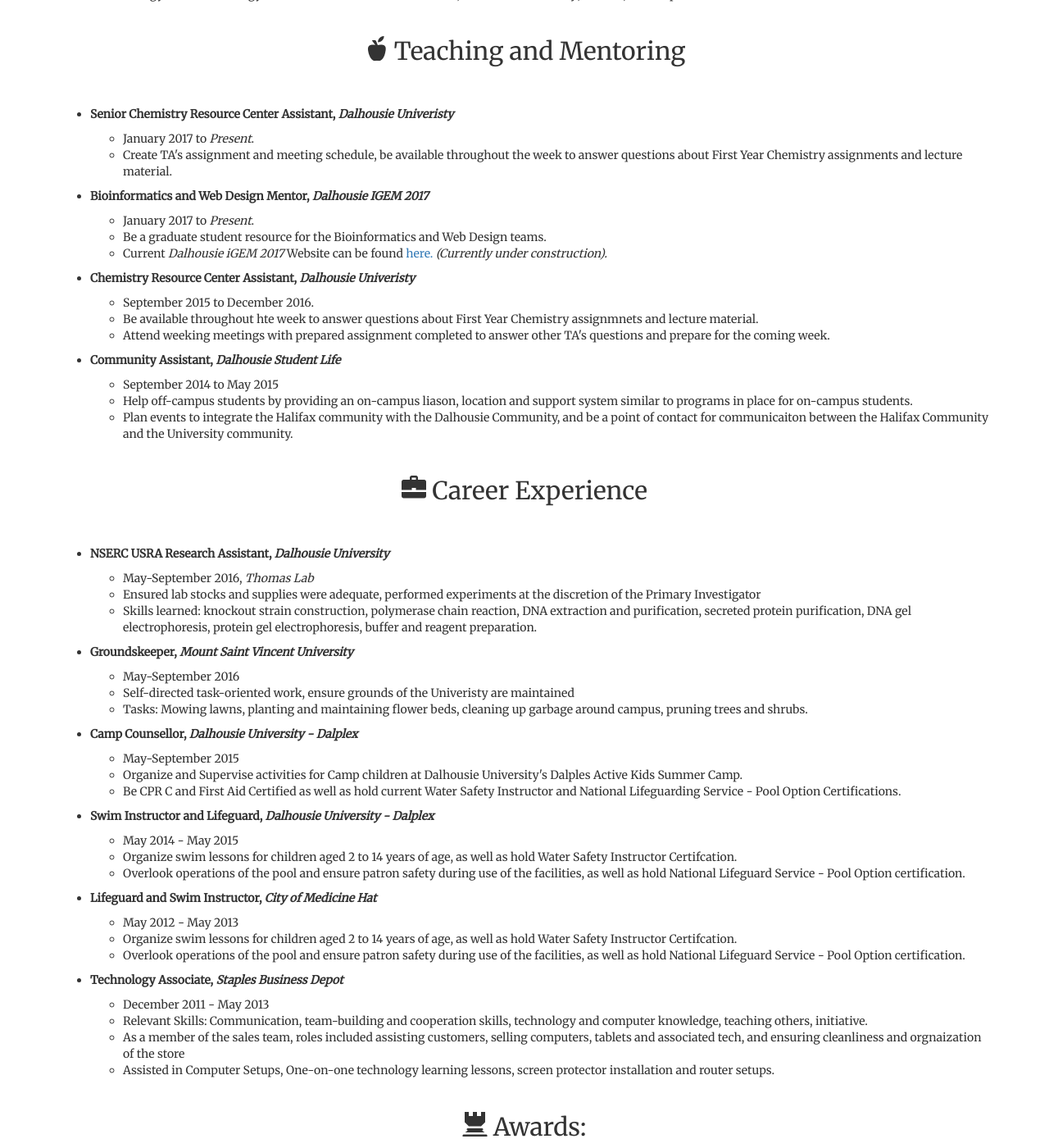
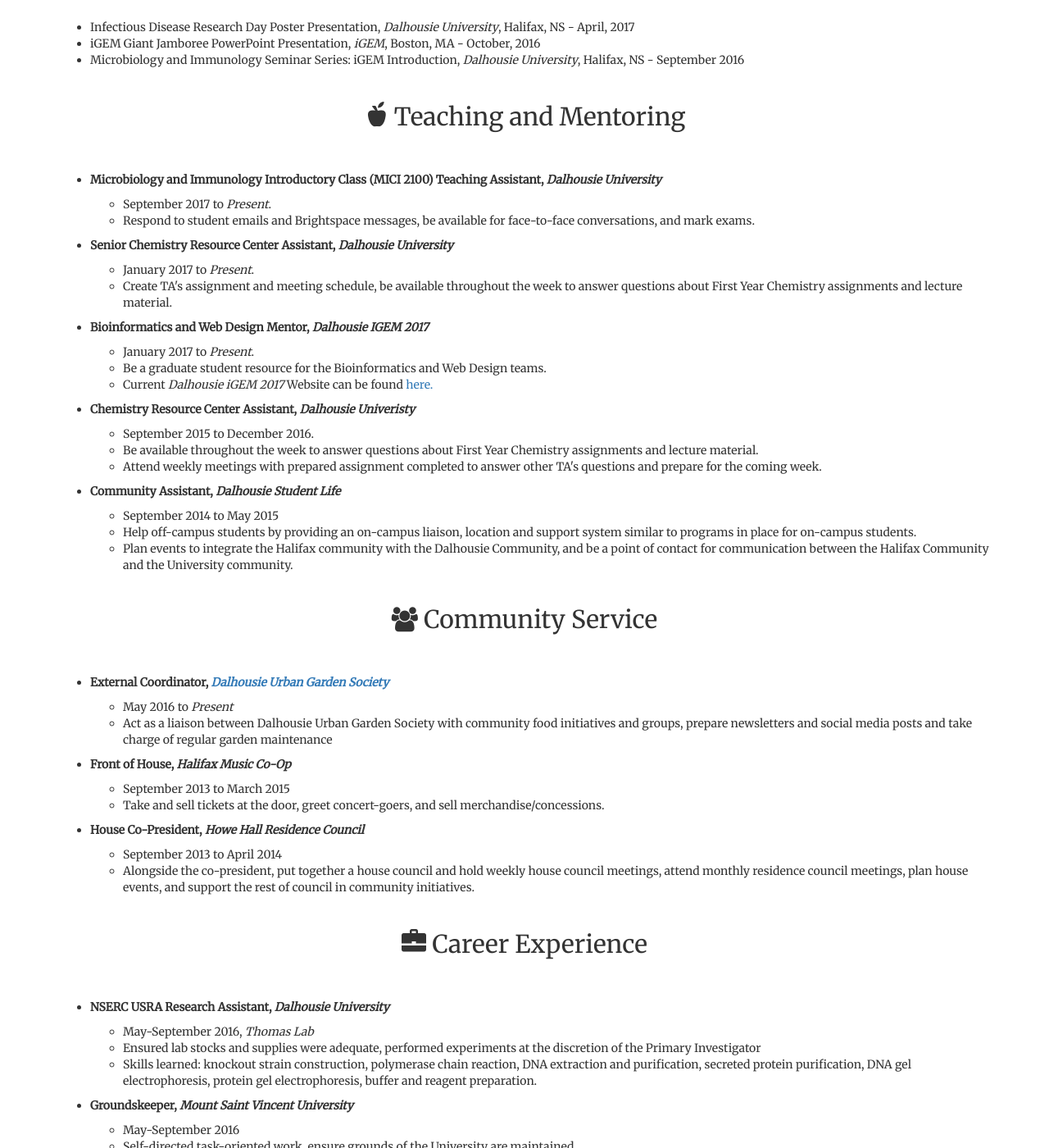
Before and after one commit to LandonGetz/OldCVWebsite, a Jekyll site: the page built from index.md, in a window 1280 px wide and 1400 px high, scrolled down 2656 px. Shown: the whole window at 82% size. Built offline with Jekyll 4.4.1, drawn with Linux system fonts in a browser that asks for light colours; nearby versions of some CDN libraries; some of the changed text lies outside the part shown.

Commit message:
CV Update
Total CV update including community service section

```diff
--- a/index.md
+++ b/index.md
@@ -114,6 +114,7 @@ scroll: true
     <ul id="list">
       <li id="list"><b>Papers: </b>
             <ul id="sublist">
+                <li>The Transcriptional Regulator HlyU De-represses Expression of <i>exsA</i> Leading to Type III Secretion System-1 Activation in <i>Vibrio parahaemolyticus</i>, <i>Journal of Bacteriology</i>, Under Review</li>
                 <li>Taxonomic differences of gut microbiomes drive cellulolytic enzymatic potential within hind-gut fermenting mammals, <i>PLoS One</i>, In Revision.</li>
             </ul>
     </li>
@@ -124,26 +125,33 @@ scroll: true
             </li>
      <li id="list"><b>Abstracts: </b>
             <ul id="sublist">
-                <li>Infection Disease Research Day, Discovery of a Genetic Switch in <i>Vibrio parahaemolyticus</i> That Contributes to Host Cell Death During Infection, <i>Dalhousie University</i>, Halifax, NS.</li>
-                <li>Giant Jamboree Abstract Guide, A ‘spike’ in biofuel production: mining the porcupine microbiome to engineer a softwood feedstock platform, <i>iGEM Giant Jamboree</i>, Boston, MA.</li>
+                <li>HlyU and H-NS Act as a Genetic Switch for Transcriptional Control of the Type III Secretion System-I Master Regulator <i>exsA</i>, <i>ASM Vibrio2017: The Biology of Vibrios</i>, Chicago, IL - November 2017</li>
+                <li>Infection Disease Research Day, Discovery of a Genetic Switch in <i>Vibrio parahaemolyticus</i> That Contributes to Host Cell Death During Infection, <i>Dalhousie University</i>, Halifax, NS - March 2017</li>
+                <li>Giant Jamboree Abstract Guide, A ‘spike’ in biofuel production: mining the porcupine microbiome to engineer a softwood feedstock platform, <i>iGEM Giant Jamboree</i>, Boston, MA - October 2016</li>
             </ul>
             </li>
     <li id="list"><b>Blog Posts:</b>
         <ul id="sublist">
-        <li><a href="https://plosibilities.wordpress.com/2017/09/28/vaccinia-viruss-vip-access-to-host-protein-making-machinery/">Vaccinia Virus’s VIP Access to Host Protein Making Machinery</a>,<a href="http://www.plosibilities.wordpress.com"><i> Plosibilities</i></a></li>
-         <li><a href="https://plosibilities.wordpress.com/2017/09/14/changing-all-on-your-own-lonely-bugs-mutate-faster/">Changing All on Your Own: “Lonely Bugs Mutate Faster</a>,<a href="http://www.plosibilities.wordpress.com"><i> Plosibilities</i></a></li>
+        <li><a href="https://plosibilities.wordpress.com/2017/09/28/vaccinia-viruss-vip-access-to-host-protein-making-machinery/" target="_blank">Vaccinia Virus’s VIP Access to Host Protein Making Machinery</a>,<a href="http://www.plosibilities.wordpress.com" target="_blank"><i> Plosibilities</i></a></li>
+         <li><a href="https://plosibilities.wordpress.com/2017/09/14/changing-all-on-your-own-lonely-bugs-mutate-faster/" target="_blank">Changing All on Your Own: “Lonely Bugs Mutate Faster</a>,<a href="http://www.plosibilities.wordpress.com" target="_blank"><i> Plosibilities</i></a></li>
         </ul>
     </li>
     </ul>
     <h2><span class="glyphicon glyphicon-blackboard" aria-hidden="true"></span>  Conference Presentations</h2>
     <ul id="list">
         <li>Infectious Disease Research Day Poster Presentation, <i>Dalhousie University</i>, Halifax, NS - April, 2017</li>
-        <li>iGEM Giant Jamboree Powerpoint Presentation, <i>iGEM</i>, Boston, MA - October, 2016</li>
+        <li>iGEM Giant Jamboree PowerPoint Presentation, <i>iGEM</i>, Boston, MA - October, 2016</li>
         <li>Microbiology and Immunology Seminar Series: iGEM Introduction, <i>Dalhousie University</i>, Halifax, NS - September 2016</li>
     </ul>
     <h2><span class="glyphicon glyphicon-apple" aria-hidden="true"></span> Teaching and Mentoring</h2>
     <ul id="list">
-        <li id="list"><b>Senior Chemistry Resource Center Assistant, <i>Dalhousie Univeristy</i></b>
+        <li id="list"><b>Microbiology and Immunology Introductory Class (MICI 2100) Teaching Assistant, <i>Dalhousie University</i></b>
+            <ul id="sublist">
+                <li>September 2017 to <i>Present</i>.</li>
+                <li>Respond to student emails and Brightspace messages, be available for face-to-face conversations, and mark exams.</li>
+            </ul>
+        </li>
+        <li id="list"><b>Senior Chemistry Resource Center Assistant, <i>Dalhousie University</i></b>
             <ul id="sublist">
                 <li>January 2017 to <i>Present</i>.</li>
                 <li>Create TA's assignment and meeting schedule, be available throughout the week to answer questions about First Year Chemistry assignments and lecture material.</li>
@@ -153,21 +161,42 @@ scroll: true
             <ul id="sublist">
                 <li>January 2017 to <i>Present</i>.</li>
                 <li>Be a graduate student resource for the Bioinformatics and Web Design teams.</li>
-                <li>Current <i>Dalhousie iGEM 2017</i> Website can be found <a target="_blank" href="http://2017.igem.org/Team:Dalhousie">here.</a><i> (Currently under construction).</i></li>
+                <li>Current <i>Dalhousie iGEM 2017</i> Website can be found <a target="_blank" href="http://2017.igem.org/Team:Dalhousie">here.</a></li>
             </ul>
         </li>
         <li id="list"><b>Chemistry Resource Center Assistant, <i>Dalhousie Univeristy</i></b>
             <ul id="sublist">
                 <li>September 2015 to December 2016.</li>
-                <li>Be available throughout hte week to answer questions about First Year Chemistry assignmnets and lecture material.</li>
-                <li>Attend weeking meetings with prepared assignment completed to answer other TA's questions and prepare for the coming week.</li>
+                <li>Be available throughout the week to answer questions about First Year Chemistry assignments and lecture material.</li>
+                <li>Attend weekly meetings with prepared assignment completed to answer other TA's questions and prepare for the coming week.</li>
             </ul>
         </li>
         <li id="list"><b>Community Assistant, <i>Dalhousie Student Life</i></b>
             <ul id="sublist">
                 <li>September 2014 to May 2015</li>
-                <li>Help off-campus students by providing an on-campus liason, location and support system similar to programs in place for on-campus students.</li>
-                <li>Plan events to integrate the Halifax community with the Dalhousie Community, and be a point of contact for communicaiton between the Halifax Community and the University community.</li>
+                <li>Help off-campus students by providing an on-campus liaison, location and support system similar to programs in place for on-campus students.</li>
+                <li>Plan events to integrate the Halifax community with the Dalhousie Community, and be a point of contact for communication between the Halifax Community and the University community.</li>
+            </ul>
+        </li>
+    </ul>
+    <h2><span class="fa fa-users" aria-hidden="hidden"></span> Community Service</h2>
+    <ul id="list">
+        <li id="list"><b>External Coordinator, <i><a href="http://dalurbangarden.com" target="_blank">Dalhousie Urban Garden Society</a></i></b>
+            <ul id="sublist">
+                <li>May 2016 to <i>Present</i></li>
+                <li>Act as a liaison between Dalhousie Urban Garden Society with community food initiatives and groups, prepare newsletters and social media posts and take charge of regular garden maintenance</li>
+            </ul>
+        </li>
+        <li id="list"><b>Front of House, <i>Halifax Music Co-Op</i></b>
+            <ul id="sublist">
+                <li>September 2013 to March 2015</li>
+                <li>Take and sell tickets at the door, greet concert-goers, and sell merchandise/concessions.</li>
+            </ul>
+        </li>
+        <li id="list"><b>House Co-President, <i>Howe Hall Residence Council</i></b>
+            <ul id="sublist">
+                <li>September 2013 to April 2014</li>
+                <li>Alongside the co-president, put together a house council and hold weekly house council meetings, attend monthly residence council meetings, plan house events, and support the rest of council in community initiatives.</li>
             </ul>
         </li>
     </ul>
@@ -183,28 +212,28 @@ scroll: true
         <li id="list"><b>Groundskeeper, <i>Mount Saint Vincent University</i></b>
             <ul id="sublist">
                 <li>May-September 2016</li>
-                <li>Self-directed task-oriented work, ensure grounds of the Univeristy are maintained</li>
+                <li>Self-directed task-oriented work, ensure grounds of the University are maintained</li>
                 <li>Tasks: Mowing lawns, planting and maintaining flower beds, cleaning up garbage around campus, pruning trees and shrubs.</li>
             </ul>
         </li>
         <li id="list"><b>Camp Counsellor, <i>Dalhousie University - Dalplex</i></b>
             <ul id="sublist">
                 <li>May-September 2015</li>
-                <li>Organize and Supervise activities for Camp children at Dalhousie University's Dalples Active Kids Summer Camp.</li>
+                <li>Organize and Supervise activities for Camp children at Dalhousie University's Dalplex Active Kids Summer Camp.</li>
                 <li>Be CPR C and First Aid Certified as well as hold current Water Safety Instructor and National Lifeguarding Service - Pool Option Certifications.</li>
             </ul>
         </li>
         <li id="list"><b>Swim Instructor and Lifeguard, <i>Dalhousie University - Dalplex</i></b>
             <ul id="sublist">
                 <li>May 2014 - May 2015</li>
-                <li>Organize swim lessons for children aged 2 to 14 years of age, as well as hold Water Safety Instructor Certifcation.</li>
+                <li>Organize swim lessons for children aged 2 to 14 years of age, as well as hold Water Safety Instructor Certification.</li>
                 <li>Overlook operations of the pool and ensure patron safety during use of the facilities, as well as hold National Lifeguard Service - Pool Option certification.</li>
             </ul>
         </li>
         <li id="list"><b>Lifeguard and Swim Instructor, <i>City of Medicine Hat</i></b>
             <ul id="sublist">
                 <li>May 2012 - May 2013</li>
-                <li>Organize swim lessons for children aged 2 to 14 years of age, as well as hold Water Safety Instructor Certifcation.</li>
+                <li>Organize swim lessons for children aged 2 to 14 years of age, as well as hold Water Safety Instructor Certification.</li>
                 <li>Overlook operations of the pool and ensure patron safety during use of the facilities, as well as hold National Lifeguard Service - Pool Option certification.</li>
             </ul>
         </li>
@@ -212,7 +241,7 @@ scroll: true
             <ul id="sublist">
                 <li>December 2011 - May 2013</li>
                 <li>Relevant Skills: Communication, team-building and cooperation skills, technology and computer knowledge, teaching others, initiative.</li>
-                <li>As a member of the sales team, roles included assisting customers, selling computers, tablets and associated tech, and ensuring cleanliness and orgnaization of the store</li>
+                <li>As a member of the sales team, roles included assisting customers, selling computers, tablets and associated tech, and ensuring cleanliness and organization of the store</li>
                 <li>Assisted in Computer Setups, One-on-one technology learning lessons, screen protector installation and router setups.</li>
             </ul>
         </li>
@@ -230,5 +259,12 @@ scroll: true
         <ul id="sublist">
         <li>Featured for work at the Dalhousie Urban Garden</li>
         </ul>
-    </ul>
+        </ul>
+        <ul id="list">
+            <li id="list"><b>The Dalhousie Gazette - <i><a href="http://dalgazette.com/news/urban-garden-one-dalhousies-hidden-gems/">Urban Garden is one of Dalhousie’s hidden gems</a></i> by Lauren Hazlewood</b>
+            <ul id="sublist">
+                <li>Featured for work at the Dalhousie Urban Garden</li>
+            </ul>
+            </li>
+        </ul>
 </div>
```
Also changed, not shown: other parts of index.md (+2 -2 lines).
